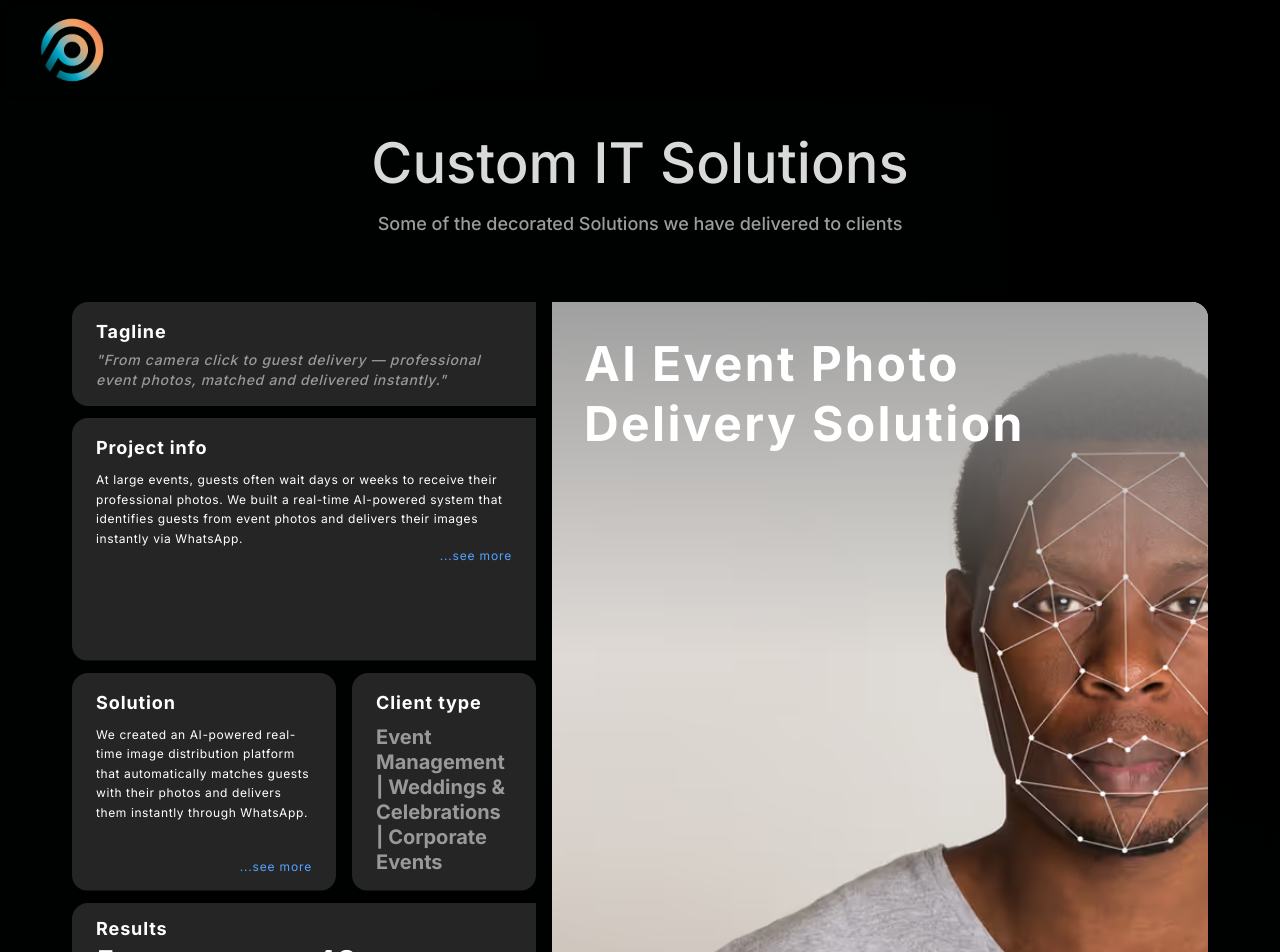
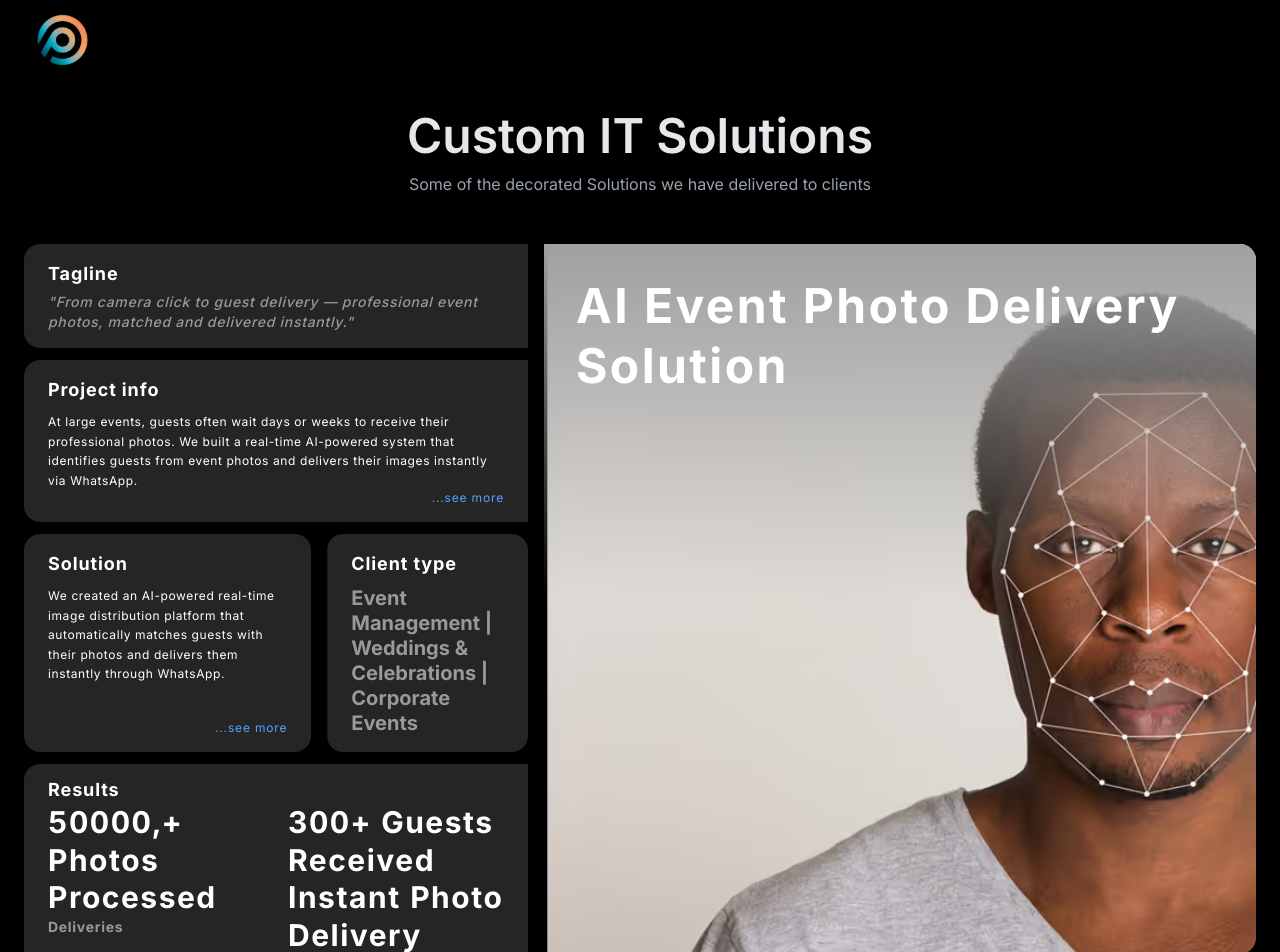
Before and after one commit to panoramasolutions/panaroma-solutions-website, a React (Vite) app: page /solutions in a window 1280 px wide. Shown: the top 952 px of the page. Built offline with nearby package versions, Linux system fonts and the light colour scheme.

Commit message:
Recovered lost code

```diff
--- a/src/assets/solutions.json
+++ b/src/assets/solutions.json
@@ -1,3 +1,4 @@
+
 [
     {
     "title": "AI Event Photo Delivery Solution",
@@ -12,7 +13,12 @@
     },
     "client_type": "Event Management | Weddings & Celebrations | Corporate Events",
     "alignment": "right",
-    "tagline": "From camera click to guest delivery — professional event photos, matched and delivered instantly."
+    "tagline": "From camera click to guest delivery — professional event photos, matched and delivered instantly.",
+   "results": {
+    "deliveries": "50,000+ Photos Processed",
+    "testimonials": "300+ Guests Received Instant Photo Delivery"
+}
+
 },
 
     {
@@ -28,7 +34,11 @@
         },
         "client_type": "Water Treatment Industry | Industrial Engineering",
         "alignment": "left",
-        "tagline": "Design, calculate, and visualize complete water treatment systems with engineering precision."
+        "tagline": "Design, calculate, and visualize complete water treatment systems with engineering precision.",
+       "results": {
+    "deliveries": "100+ System Simulations Generated",
+    "testimonials": "25+ Engineering Design Iterations Validated"
+}
     },
     {
         "title": "NGO Operations & Program Management Platform",
@@ -43,7 +53,12 @@
         },
         "client_type": "Non-Governmental Organization (NGO)| Education & Women Safety",
         "alignment": "right",
-        "tagline": "Digitally empowering social change through structured systems and transparent operations."
+        "tagline": "Digitally empowering social change through structured systems and transparent operations.",
+        "results": {
+    "deliveries": "1,000+ Program Records Digitized",
+    "testimonials": "200+ Cases & Student Activities Managed Digitally"
+}
+
     },
     {
         "title": "AI-Based Law Assist System",
@@ -58,7 +73,11 @@
         },
         "client_type": "Law Enforcement | Government | Police & Public Safety",
         "alignment": "left",
-        "tagline": "Turning incidents into accurate legal action—instantly, intelligently, and in Hindi."
+        "tagline": "Turning incidents into accurate legal action—instantly, intelligently, and in Hindi.",
+        "results": {
+    "deliveries": "500+ Incident Scenarios Analyzed",
+    "testimonials": "100+ Legal Section Recommendations Generated"
+}
     },
     {
         "title": "QGIS Property Buy & Sell Marketplace",
@@ -73,7 +92,11 @@
         },
         "client_type": "Real Estate | Land Developers",
         "alignment": "right",
-        "tagline": "Where verified land meets confident buyers."
+        "tagline": "Where verified land meets confident buyers.",
+        "results": {
+    "deliveries": "500+ Land Parcels Structured for Digital Listing",
+    "testimonials": "50+ Property Verification Workflows Initiated"
+}
     },
     {
         "title": "Custom Website Design & Development Solutions",
@@ -88,6 +111,10 @@
         },
         "client_type": "Startups|Service Providers |Multi-Industry Businesses",
         "alignment": "left",
-        "tagline": "From concept to conversion—crafted websites built for real business impact."
+        "tagline": "From concept to conversion—crafted websites built for real business impact.",
+        "results": {
+    "deliveries": "15+ Business Websites Delivered",
+    "testimonials": "10+ Industries Served"
+}
     }
 ]
--- a/src/pages/Solutions.tsx
+++ b/src/pages/Solutions.tsx
@@ -1,4 +1,4 @@
-import Project from '@/components/Project';
+import Project from '../components/Project'; // adjust if needed
 import solution1Png from '../assets/solutions/solution1.png';
 import solution1Webp from '../assets/solutions/solution1.webp';
 import solution1Avif from '../assets/solutions/solution1.avif';
@@ -18,12 +18,13 @@ import solution6Png from '../assets/solutions/solution6.png';
 import solution6Webp from '../assets/solutions/solution6.webp';
 import solution6Avif from '../assets/solutions/solution6.avif';
 import logo from '../assets/logo.svg';
-// import AnimatedHeading from '@/components/AnimatedHeading';
+
 import { useState } from 'react';
 import { Link } from 'react-router-dom';
 import solutionsData from '../assets/solutions.json';
 
 
+// ✅ Image Map
 const imageMap: Record<string, { png: string; webp?: string; avif?: string }> = {
   'solution1.png': { png: solution1Png, webp: solution1Webp, avif: solution1Avif },
   'solution2.png': { png: solution2Png, webp: solution2Webp, avif: solution2Avif },
@@ -34,6 +35,7 @@ const imageMap: Record<string, { png: string; webp?: string; avif?: string }> =
 };
 
 
+// ✅ Modal Props
 interface ModalProps {
   isOpen: boolean;
   onClose: () => void;
@@ -42,7 +44,8 @@ interface ModalProps {
   content: string;
 }
 
-// Modal Component
+
+// ✅ Modal Component
 const Modal: React.FC<ModalProps> = ({ isOpen, onClose, heading, subheading, content }) => {
   if (!isOpen) return null;
 
@@ -57,22 +60,21 @@ const Modal: React.FC<ModalProps> = ({ isOpen, onClose, heading, subheading, con
       >
         <button
           onClick={onClose}
-          className="absolute top-4 right-4 text-white hover:text-gray-300 transition-colors cursor-pointer"
+          className="absolute top-4 right-4 text-white hover:text-gray-300 cursor-pointer"
         >
-          <svg width="24" height="24" viewBox="0 0 24 24" fill="none" stroke="currentColor" strokeWidth="2">
-            <path d="M18 6L6 18M6 6l12 12" />
-          </svg>
+          ✕
         </button>
 
-        <h2 className="text-2xl md:text-3xl font-bold text-white tracking-[0.07em] mb-6">
+        <h2 className="text-2xl md:text-3xl font-bold text-white mb-4">
           {heading}
         </h2>
-        <h3 className="font-bold text-white tracking-[0.07em] mb-6">
+
+        <h3 className="text-white font-semibold mb-4">
           {subheading}
         </h3>
 
         <div
-          className="text-sm md:text-base font-light text-white leading-relaxed tracking-[0.07em] modal-content"
+          className="text-sm md:text-base text-white leading-relaxed"
           dangerouslySetInnerHTML={{ __html: content }}
         />
       </div>
@@ -81,9 +83,10 @@ const Modal: React.FC<ModalProps> = ({ isOpen, onClose, heading, subheading, con
 };
 
 
+// ✅ MAIN COMPONENT
 export default function Solutions() {
-  // Resolve image per solution from data; fallback to solution1 if missing.
-  const Projects = solutionsData.map((item, index) => {
+
+  const Projects = solutionsData.map((item: any, index: number) => {
     const assets = imageMap[item.image] ?? imageMap['solution1.png'];
 
     return {
@@ -93,66 +96,94 @@ export default function Solutions() {
       solution: item.solution.short,
       fullSolution: item.solution.full,
       clientType: item.client_type,
+
       results: {
-      deliveries: '5+',
-      testimonials: '48'
+        deliveries: item.results.deliveries,
+        testimonials: item.results.testimonials,
+
+        deliveriesCount: Number(item.results.deliveries.replace(/\D/g, "")),
+        testimonialsCount: Number(item.results.testimonials.replace(/\D/g, "")),
       },
-    // Prefer modern formats; PNG only acts as a legacy fallback.
+
       img: assets.avif ?? assets.webp ?? assets.png,
+
       sources: {
         avif: assets.avif,
         webp: assets.webp,
       },
+
       alignment: item.alignment,
       tagline: item.tagline,
-    priority: index === 0
+      priority: index === 0,
     };
   });
 
-  const [modalData, setModalData] = useState({ isOpen: false, heading: '', subheading: '', content: '' });
+
+  const [modalData, setModalData] = useState<{
+    isOpen: boolean;
+    heading: string;
+    subheading: string;
+    content: string;
+  }>({
+    isOpen: false,
+    heading: '',
+    subheading: '',
+    content: '',
+  });
+
   const closeModal = () => {
-    setModalData({ isOpen: false, heading: '', subheading: '', content: '' });
+    setModalData({
+      isOpen: false,
+      heading: '',
+      subheading: '',
+      content: '',
+    });
   };
 
+
   return (
-    <div
-      className="min-h-dvh w-full"
-      style={{
-        background: 'radial-gradient(91.13% 65.07% at 100% 0%, #000 0%, #000202 100%)'
-      }}
-    >
-      {/* Header Bar with Logo */}
+    <div className="min-h-dvh w-full bg-black">
+
+      {/* HEADER */}
       <header className="fixed top-0 left-0 right-0 z-50 bg-black/50 backdrop-blur-sm">
-        <div className="container-fluid mx-auto px-4 md:px-6">
-          <div className="flex items-center h-[80px] md:h-auto py-2 md:py-0">
-            <Link to="/" className="flex-shrink-0">
-              <img
-                src={logo}
-                alt="Panorama Logo"
-                className="w-[60px] h-[60px] md:w-[100px] md:h-[100px] object-contain"
-              />
+        <div className="px-6">
+          <Link to="/">
+            <img src={logo} alt="logo" className="w-20 h-20 object-contain" />
           </Link>
-          </div>
         </div>
       </header>
 
-      <div className="container-fluid mx-auto px-6 md:px-8 lg:px-16 xl:px-18 pt-24 md:pt-28 lg:pt-32 pb-12 md:pb-20 lg:pb-32">
-        {/* Header Section */}
-        <header className="flex flex-col items-center gap-3 mb-12 md:mb-14 lg:mb-16">
-          <h1 className="text-3xl sm:text-4xl md:text-5xl lg:text-[56px] font-medium text-[#D9D9D9] text-center leading-tight">
+
+      {/* CONTENT */}
+      <div className="px-6 pt-28 pb-20">
+
+        {/* TITLE */}
+        <div className="text-center mb-12">
+          <h1 className="text-4xl md:text-5xl text-gray-200 font-semibold">
             Custom IT Solutions
           </h1>
-          <p className="text-sm sm:text-base md:text-lg text-[#9C9C9C] text-center font-medium max-w-2xl">
+
+          <p className="text-gray-400 mt-3">
             Some of the decorated Solutions we have delivered to clients
           </p>
-        </header>
+        </div>
 
-        <div className="flex flex-col gap-12 md:gap-12 lg:gap-16">
+
+        {/* PROJECT LIST */}
+        <div className="flex flex-col gap-16">
           {Projects.map((prjDetails, index) => (
-            <Project key={index} details={prjDetails} setModalData={setModalData} />
+            <Project
+              key={index}
+              details={prjDetails}
+              setModalData={setModalData}
+            />
           ))}
         </div>
+
       </div>
+
+
+      {/* MODAL */}
       <Modal
         isOpen={modalData.isOpen}
         onClose={closeModal}
@@ -160,6 +191,7 @@ export default function Solutions() {
         subheading={modalData.subheading}
         content={modalData.content}
       />
+
     </div>
   );
 }
```
Lines whose indentation alone changed are shown as unchanged.
